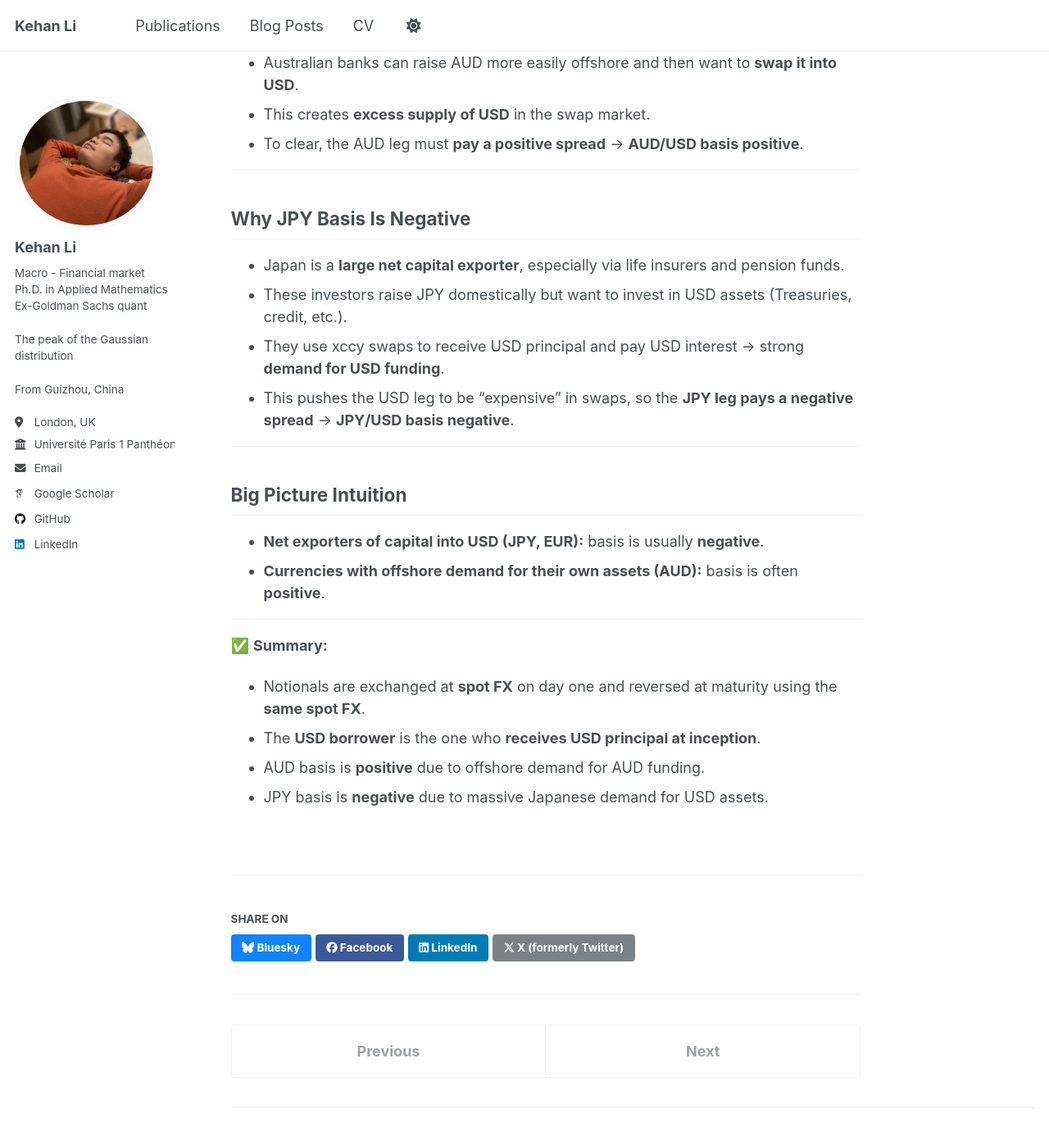
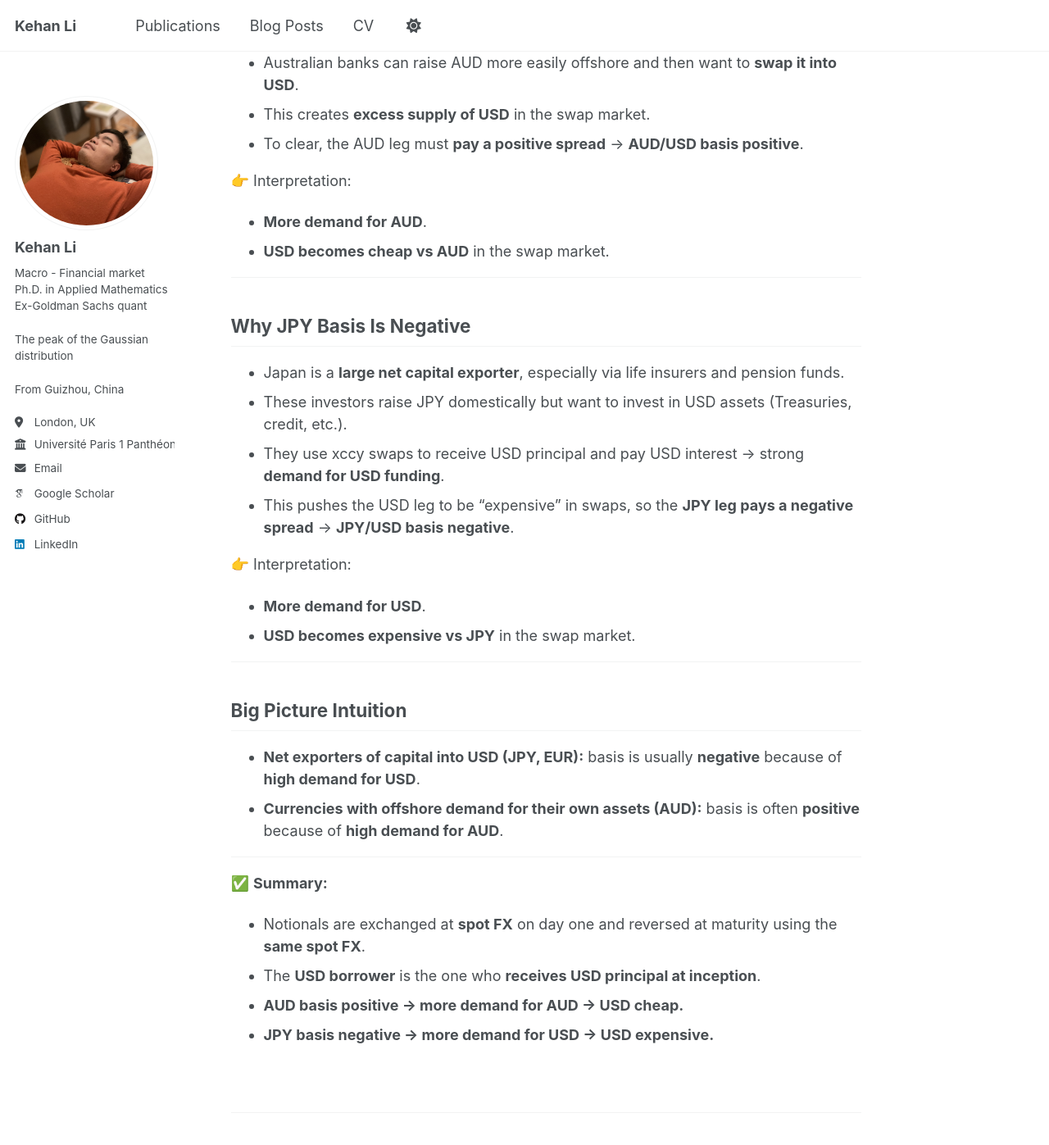
Before and after one commit to KehanLi-1123/KehanLi.github.io, a Jekyll site: the page built from _posts/2025-10-01-FX-1.md, in a window 1280 px wide and 1400 px high, scrolled down 1712 px. Shown: the top 1397 px of the window at 82% size. Built offline with Jekyll 4.4.1, drawn with Linux system fonts in a browser that asks for light colours; some web fonts are replaced; some of the changed text lies outside the part shown.

Commit message:
Update 2025-10-01-FX-1.md

```diff
--- a/_posts/2025-10-01-FX-1.md
+++ b/_posts/2025-10-01-FX-1.md
@@ -48,6 +48,10 @@ author: Kehan Li
 - This creates **excess supply of USD** in the swap market.
 - To clear, the AUD leg must **pay a positive spread** → **AUD/USD basis positive**.
 
+👉 Interpretation:
+- **More demand for AUD**.
+- **USD becomes cheap vs AUD** in the swap market.
+
 ---
 
 ## Why JPY Basis Is Negative
@@ -57,17 +61,21 @@ author: Kehan Li
 - They use xccy swaps to receive USD principal and pay USD interest → strong **demand for USD funding**.
 - This pushes the USD leg to be “expensive” in swaps, so the **JPY leg pays a negative spread** → **JPY/USD basis negative**.
 
+👉 Interpretation:
+- **More demand for USD**.
+- **USD becomes expensive vs JPY** in the swap market.
+
 ---
 
 ## Big Picture Intuition
 
-- **Net exporters of capital into USD (JPY, EUR):** basis is usually **negative**.
-- **Currencies with offshore demand for their own assets (AUD):** basis is often **positive**.
+- **Net exporters of capital into USD (JPY, EUR):** basis is usually **negative** because of **high demand for USD**.
+- **Currencies with offshore demand for their own assets (AUD):** basis is often **positive** because of **high demand for AUD**.
 
 ---
 
 ✅ **Summary:**
 - Notionals are exchanged at **spot FX** on day one and reversed at maturity using the **same spot FX**.
 - The **USD borrower** is the one who **receives USD principal at inception**.
-- AUD basis is **positive** due to offshore demand for AUD funding.
-- JPY basis is **negative** due to massive Japanese demand for USD assets.
+- **AUD basis positive → more demand for AUD → USD cheap.**
+- **JPY basis negative → more demand for USD → USD expensive.**
```
